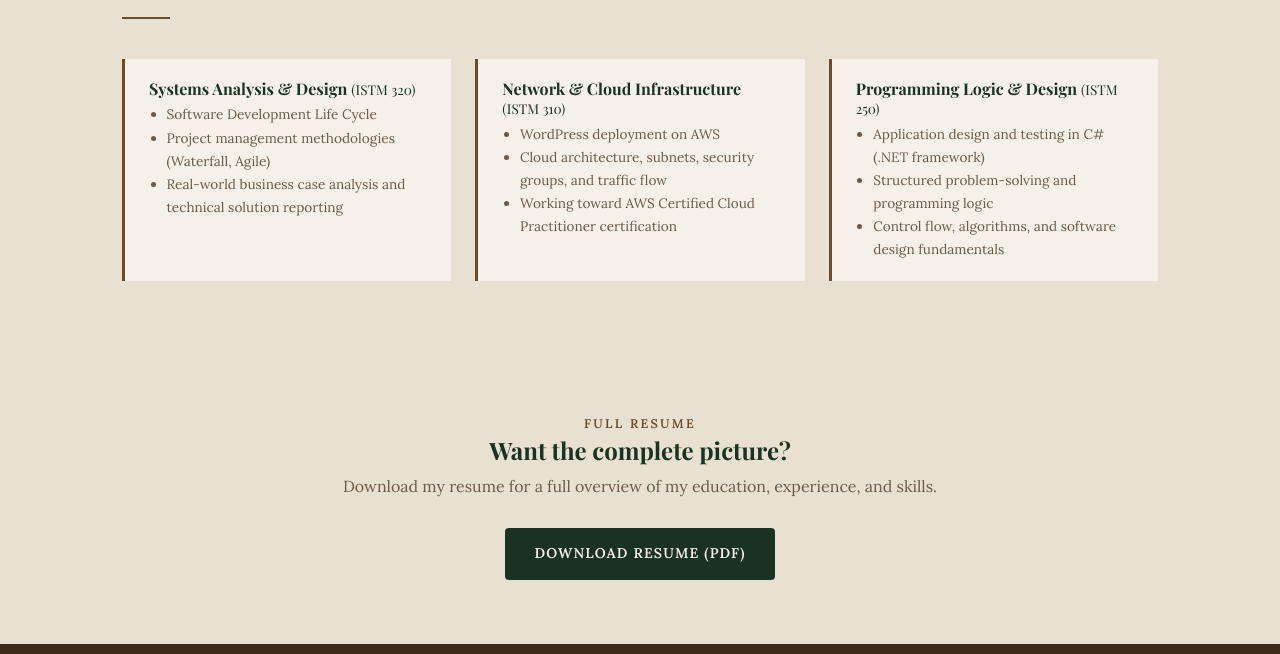
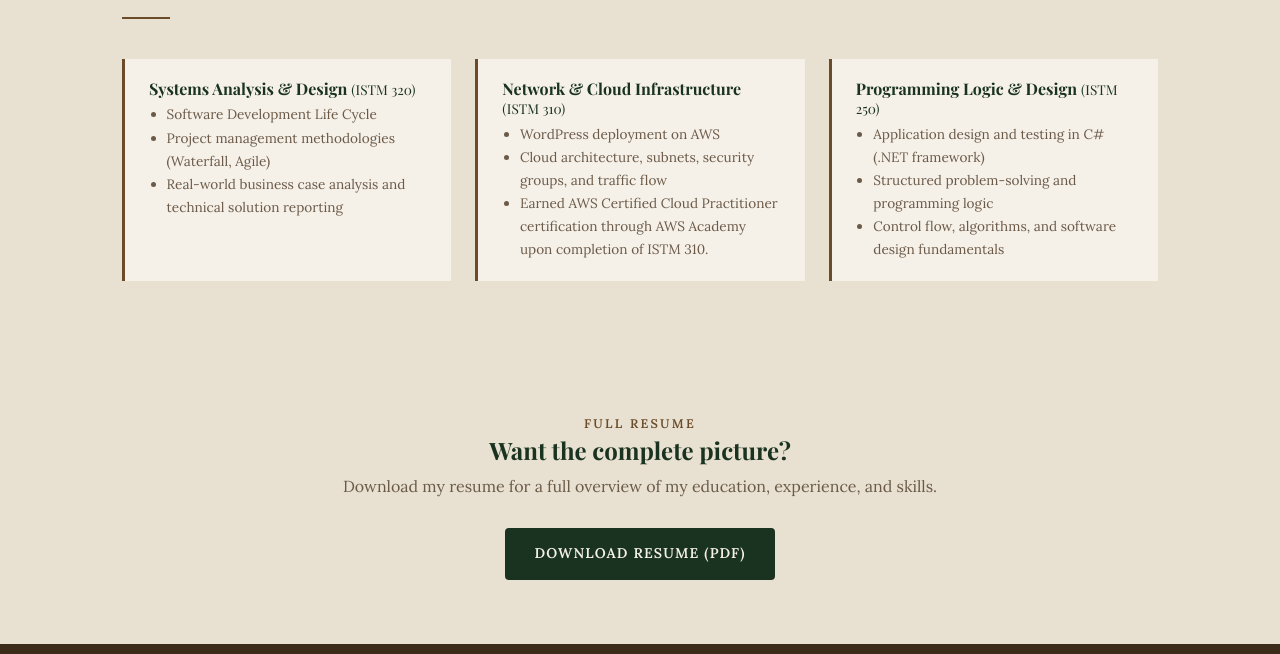
Before and after one commit to BenGatlin/BenGatlinWebsite, a plain HTML site: page experience.html in a window 1280 px wide. Shown: the part 2471-3125 px from the top of the page. Drawn offline with nearby package versions, Linux system fonts and the light colour scheme; a web font is replaced by a local one.

Commit message:
Update AWS certification status on experience page
Co-Authored-By: Claude Sonnet 4.6 <noreply@anthropic.com>

```diff
--- a/experience.html
+++ b/experience.html
@@ -180,7 +180,7 @@
             <ul style="list-style: disc; padding-left: 1.1rem; font-size: 0.85rem; color: var(--color-text-muted); font-family: var(--font-body); margin: 0;">
               <li>WordPress deployment on AWS</li>
               <li>Cloud architecture, subnets, security groups, and traffic flow</li>
-              <li>Working toward AWS Certified Cloud Practitioner certification</li>
+              <li>Earned AWS Certified Cloud Practitioner certification through AWS Academy upon completion of ISTM 310.</li>
             </ul>
           </div>
 
```
Also changed, not shown: assets/profile.jpg.
